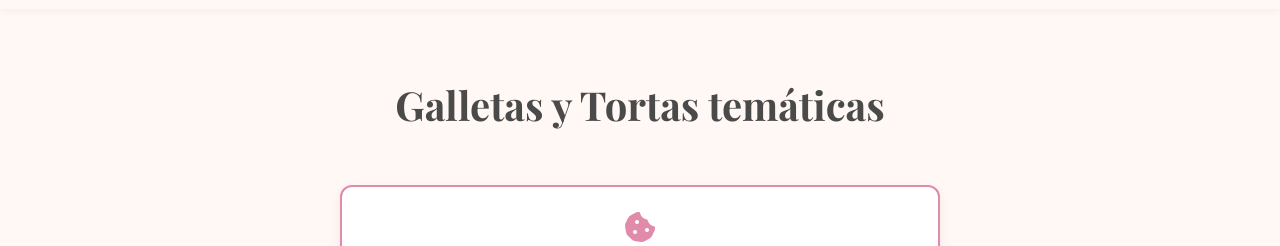
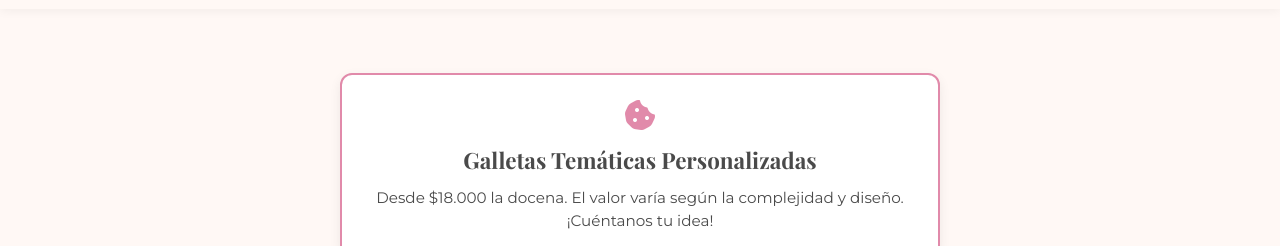
Before and after one commit to xhorus11/Cookies-and-Cakes-web, a plain HTML site: page galletas.html in a window 1280 px wide. Shown: the part 71-317 px from the top of the page. Drawn offline with nearby package versions, Linux system fonts and the light colour scheme.

Commit message:
Update galletas.html

```diff
--- a/galletas.html
+++ b/galletas.html
@@ -130,7 +130,6 @@
     </header>
 
   <main class="container">
-    <h1 class="section-title">Galletas y Tortas temáticas</h1>
 
    <div class="theme-note-box">
     <i class="fas fa-cookie-bite"></i>
```
